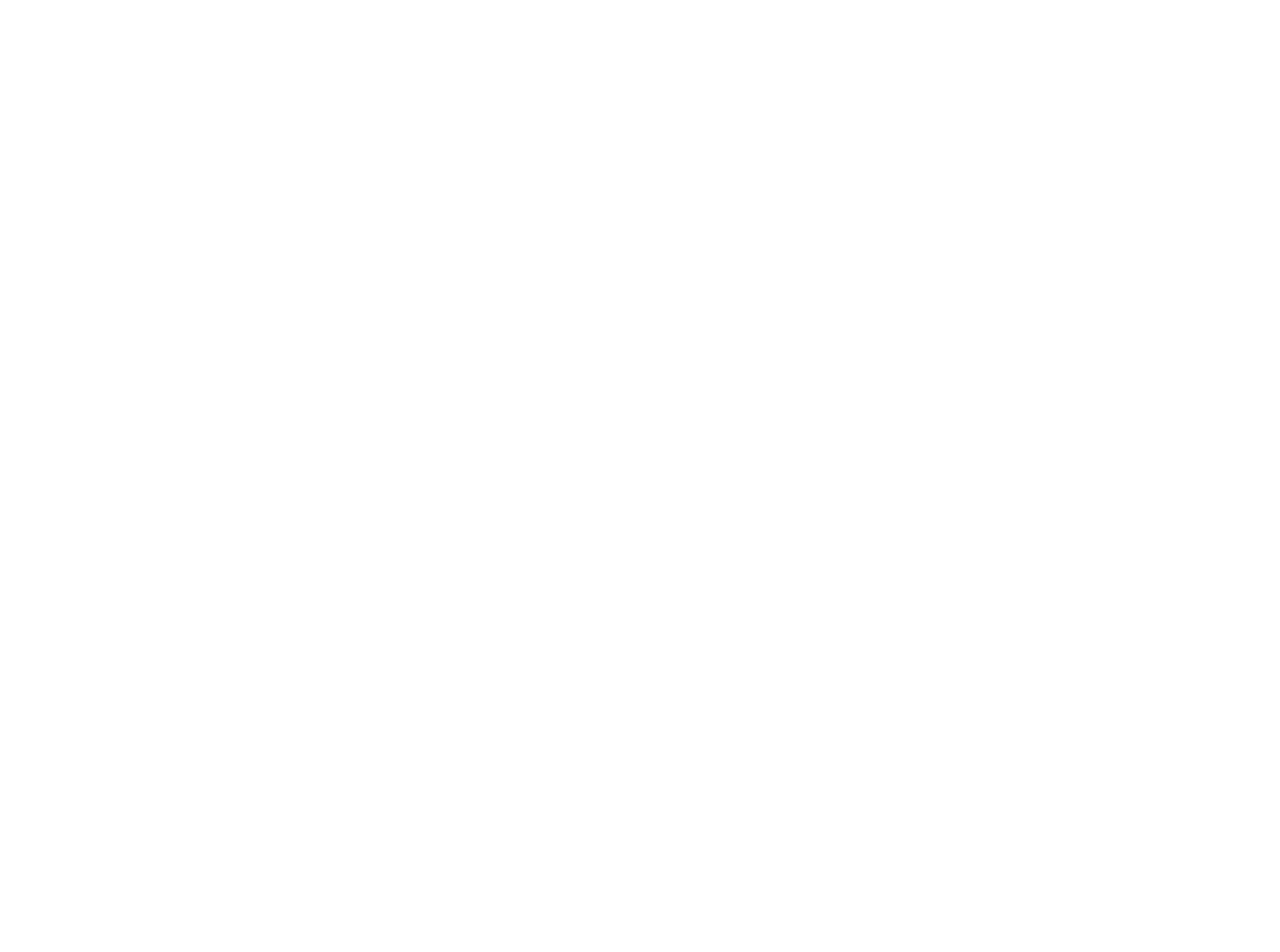
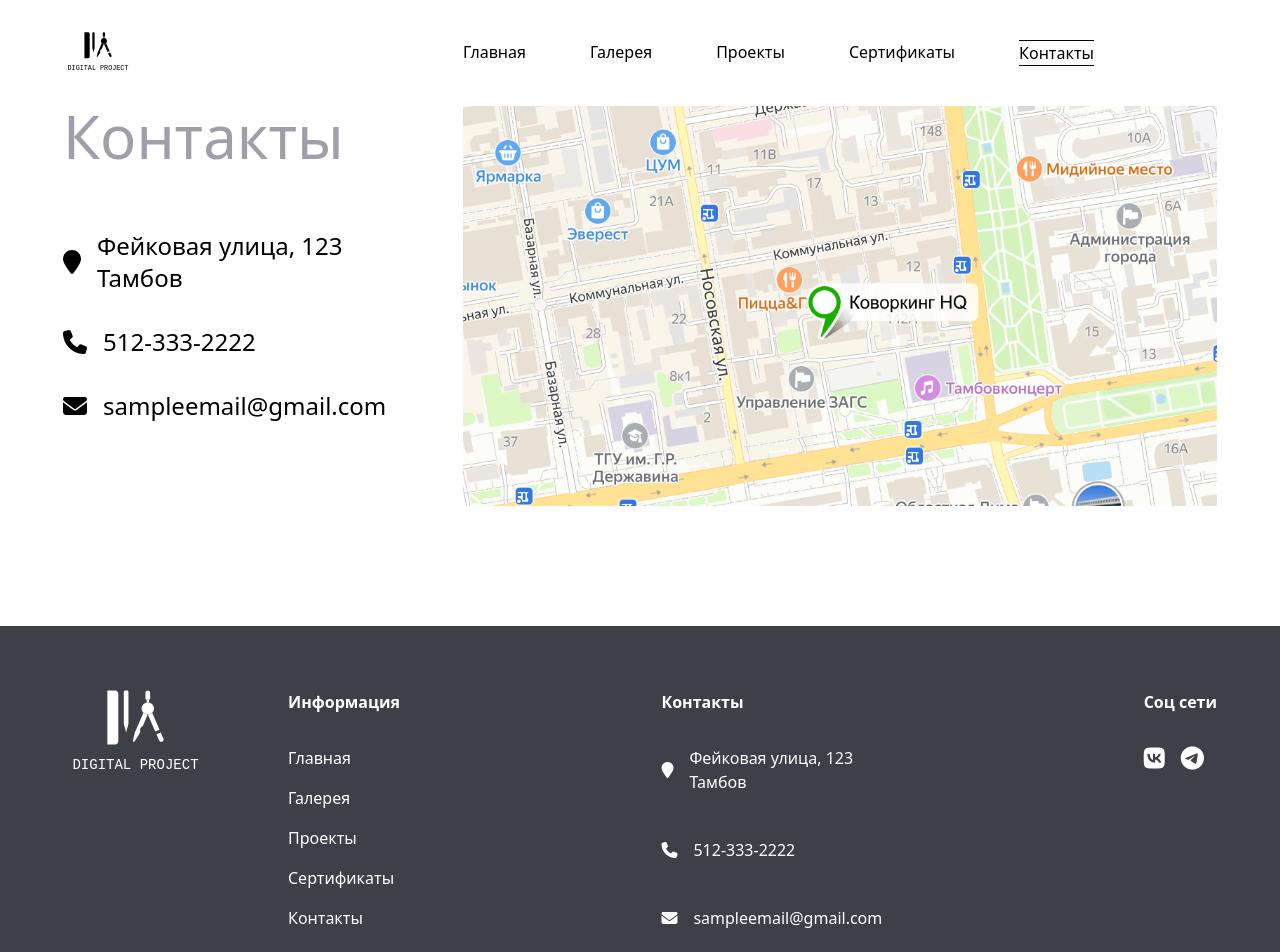
Before and after one commit to annfrontdev/architects-land, a Vue app: page /architects-land/contacts in a window 1280 px wide. Before the commit this address had no page. Shown: the top 952 px of the page. Before the commit the page ends 800 px from the top, so only its background shows below. Built offline with nearby package versions, Linux system fonts and the light colour scheme.

Commit message:
добавляет страницу Контакты

```diff
--- /dev/null
+++ b/src/elements/ContactsList.vue
@@ -0,0 +1,19 @@
+<template>
+  <ul class="flex-grow flex flex-col justify-between gap-4">
+    <li class="flex items-center">
+      <i class="fa-solid fa-location-pin"></i>
+      <span class="ml-4">
+        Фейковая улица, 123 <br />
+        Тамбов
+      </span>
+    </li>
+    <li class="flex items-center">
+      <i class="fa-solid fa-phone"></i>
+      <a href="tel:512-333-2222" class="ml-4">512-333-2222</a>
+    </li>
+    <li class="flex items-center">
+      <i class="fa-solid fa-envelope"></i>
+      <a href="mailto:sampleemail@gmail" class="ml-4">sampleemail@gmail.com</a>
+    </li>
+  </ul>
+</template>
--- /dev/null
+++ b/src/pages/PContacts.vue
@@ -0,0 +1,28 @@
+<script lang="ts" setup>
+import MainWrapper from "@/components/MainWrapper.vue";
+import ContactsList from "@/elements/ContactsList.vue";
+import MainLayout from "@/layouts/MainLayout.vue";
+import { ref } from "vue";
+const isVisible = ref(false);
+</script>
+
+<template>
+  <MainLayout>
+    <MainWrapper class="grid lg:grid-cols-[400px__1fr] gap-16 lg:gap-0">
+      <div>
+        <h2 class="text-6xl text-zinc-400 font-thin mb-16">Контакты</h2>
+        <ContactsList class="justify-center text-2xl gap-8 font-thin" />
+      </div>
+
+      <div class="relative">
+        <iframe
+          v-if="isVisible"
+          src="https://yandex.ru/map-widget/v1/?um=constructor%3Ab44d8c843d4f05137bec610c63514fe0afb671054ef55d36adb165488950ba82&amp;source=constructor"
+          class="w-full h-[400px]"
+          title="address"
+        ></iframe>
+        <img v-else @click="isVisible = true" src="/map.png" alt="map" class="h-[400px] object-cover w-full" />
+      </div>
+    </MainWrapper>
+  </MainLayout>
+</template>
--- a/src/sections/SFooter.vue
+++ b/src/sections/SFooter.vue
@@ -2,53 +2,53 @@
 import AppNavigation from "@/components/AppNavigation.vue";
 import LogoIcon from "@/components/icons/LogoIcon.vue";
 import MainWrapper from "@/components/MainWrapper.vue";
+import ContactsList from "@/elements/ContactsList.vue";
 </script>
 
 <template>
   <footer class="bg-zinc-700 text-white mt-[120px] py-16 w-full">
-    <MainWrapper class="flex !px-0 w-full justify-center">
-      <LogoIcon class="text-white shrink-0 mr-20" width="145" />
+    <MainWrapper>
+      <div class="lg:flex w-full justify-center">
+        <LogoIcon
+          class="text-white shrink-0 lg:mr-20 mb-20 lg:mb-0"
+          width="145"
+        />
 
-      <div class="w-full flex flex-col lg:flex-row lg:gap-10 justify-between">
+        <div class="w-full flex flex-col lg:flex-row gap-10 justify-between">
           <div>
             <p class="mb-8 font-semibold">Информация</p>
-          <AppNavigation class="grid gap-4" :isHeader="false"/>
+            <AppNavigation class="grid gap-4" :isHeader="false" />
           </div>
 
           <div class="flex flex-col">
             <p class="mb-8 font-semibold">Контакты</p>
 
-          <ul class="flex-grow flex flex-col justify-between">
-            <li>
-              <i class="fa-solid fa-location-pin"></i>
-              <span class="ml-2">
-                1234 Sample Street <br />
-                Austin Texas 78704
-              </span>
-            </li>
-            <li>
-              <i class="fa-solid fa-phone"></i>
-              <span class="ml-2">512-333-2222</span>
-            </li>
-            <li>
-              <i class="fa-solid fa-envelope"></i>
-              <span class="ml-2">sampleemail@gmail.com</span>
-            </li>
-          </ul>
+            <ContactsList />
           </div>
 
           <div>
             <p class="mb-8 font-semibold">Соц сети</p>
             <ul class="flex gap-4">
               <li>
-              <i class="fa-brands fa-vk"></i>
+                <i class="fa-brands fa-vk text-2xl"></i>
               </li>
               <li>
-              <i class="fa-brands fa-telegram"></i>
+                <i class="fa-brands fa-telegram text-2xl"></i>
               </li>
             </ul>
           </div>
         </div>
+      </div>
+
+      <div class="border-t border-white/10 mt-16 font-thin text-center">
+        <p class="text-center py-8">© 2023 Все права защищены</p>
+        <p>
+          За классным лендингом сюда <br />
+          <a href="https://t.me/annmakeweb" class="underline font-bold"
+            >Аня | Делаю сайты</a
+          >
+        </p>
+      </div>
     </MainWrapper>
   </footer>
 </template>
```
Also changed, not shown: src/app/router.ts (+5 -2 lines), public/map.png (added). Lines whose indentation alone changed are shown as unchanged.
